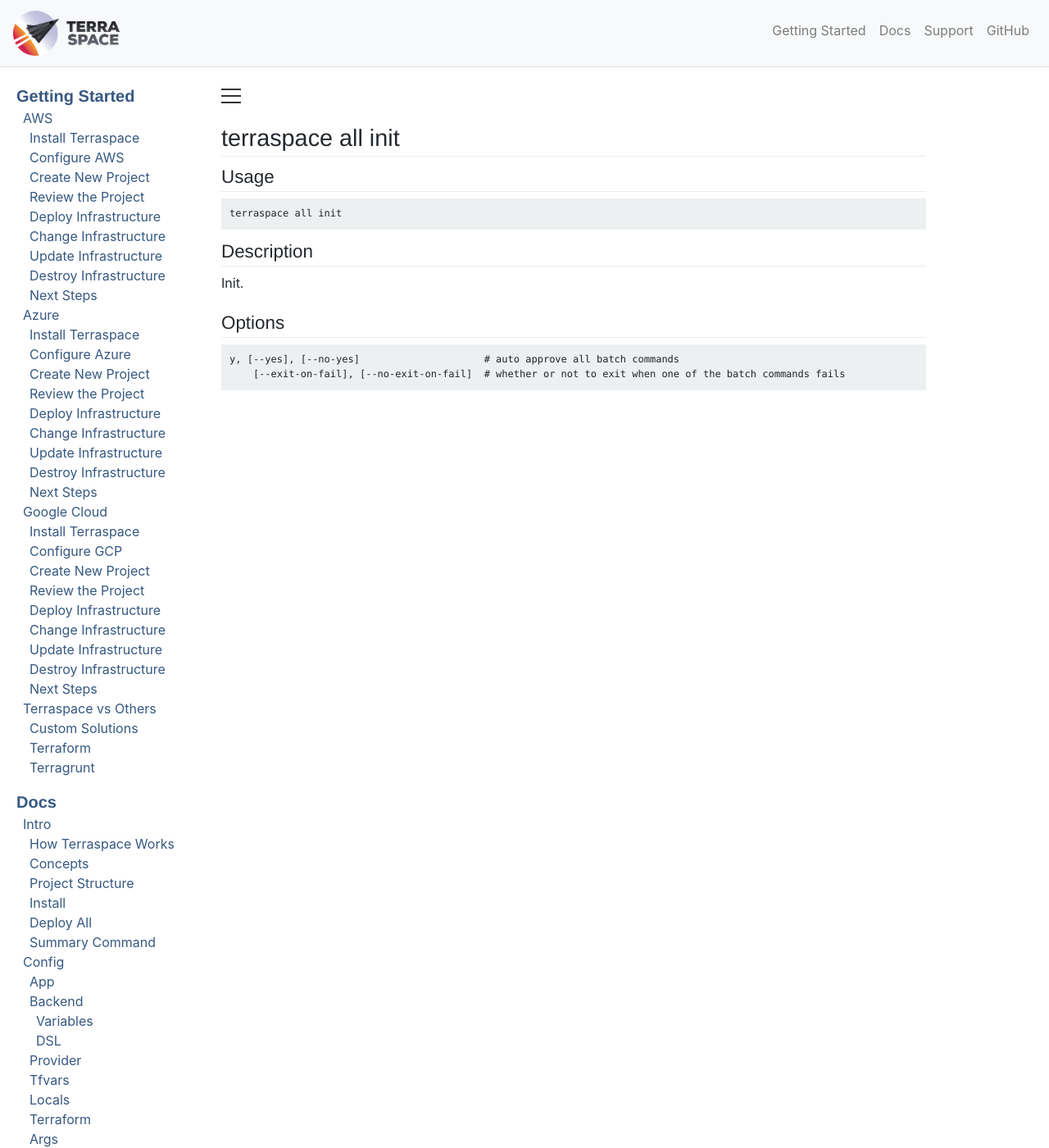
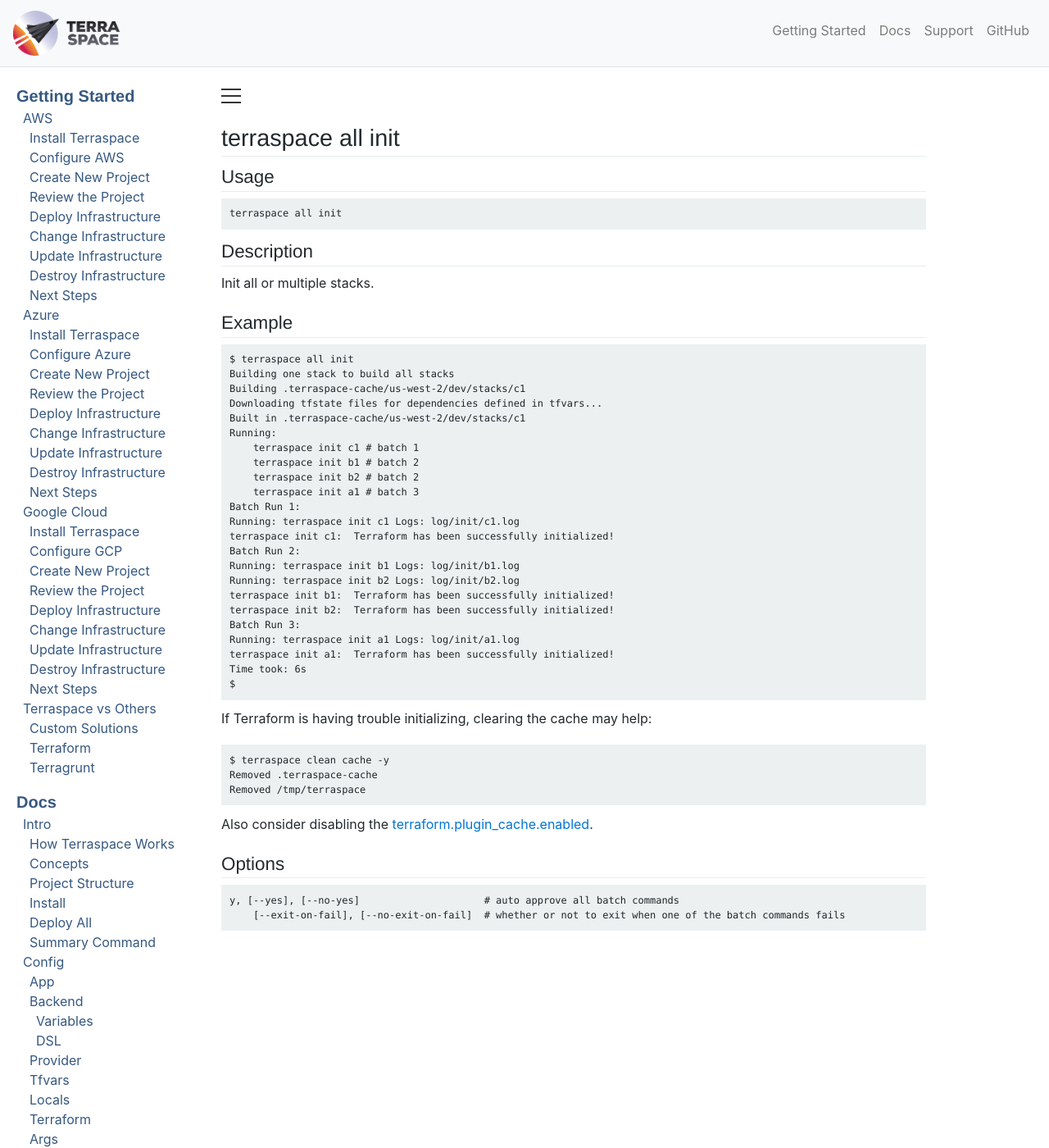
Before and after one commit to boltops-tools/terraspace-docs, a Jekyll site: the page built from _reference/terraspace-all-init.md, in a window 1280 px wide and 1400 px high. Shown: the whole window at 82% size. Built offline with Jekyll 4.4.1, drawn with Linux system fonts in a browser that asks for light colours; a script that is not in the unit is left out.

Commit message:
update cli docs

```diff
--- a/_reference/terraspace-all-init.md
+++ b/_reference/terraspace-all-init.md
@@ -9,7 +9,41 @@
 
 ## Description
 
-Init.
+Init all or multiple stacks.
+
+## Example
+
+    $ terraspace all init
+    Building one stack to build all stacks
+    Building .terraspace-cache/us-west-2/dev/stacks/c1
+    Downloading tfstate files for dependencies defined in tfvars...
+    Built in .terraspace-cache/us-west-2/dev/stacks/c1
+    Running:
+        terraspace init c1 # batch 1
+        terraspace init b1 # batch 2
+        terraspace init b2 # batch 2
+        terraspace init a1 # batch 3
+    Batch Run 1:
+    Running: terraspace init c1 Logs: log/init/c1.log
+    terraspace init c1:  Terraform has been successfully initialized!
+    Batch Run 2:
+    Running: terraspace init b1 Logs: log/init/b1.log
+    Running: terraspace init b2 Logs: log/init/b2.log
+    terraspace init b1:  Terraform has been successfully initialized!
+    terraspace init b2:  Terraform has been successfully initialized!
+    Batch Run 3:
+    Running: terraspace init a1 Logs: log/init/a1.log
+    terraspace init a1:  Terraform has been successfully initialized!
+    Time took: 6s
+    $
+
+If Terraform is having trouble initializing, clearing the cache may help:
+
+    $ terraspace clean cache -y
+    Removed .terraspace-cache
+    Removed /tmp/terraspace
+
+Also consider disabling the [terraform.plugin_cache.enabled](https://terraspace.cloud/docs/config/reference/).
 
 
 ## Options
```
Also changed, not shown: _reference/terraspace-all.md (+1 -1 lines).
